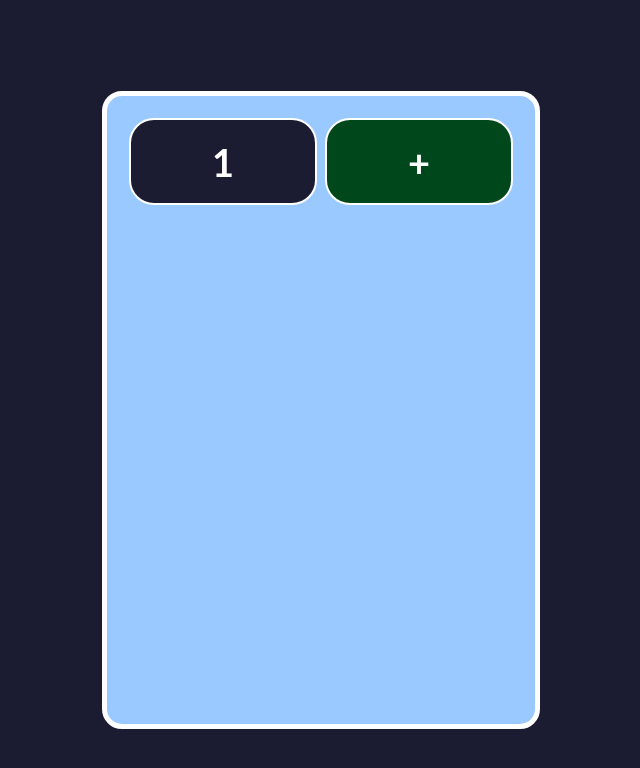
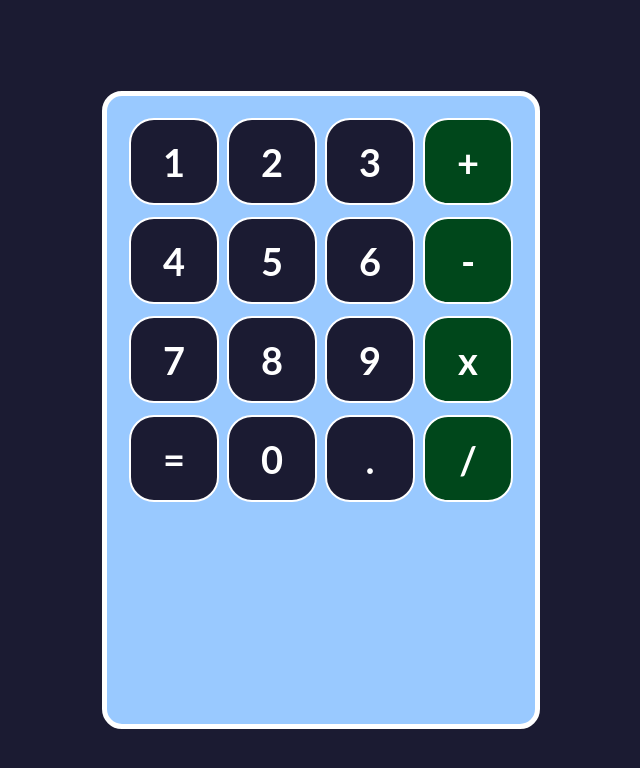
Before and after one commit to collajuan/React_freeCodeCamp, a React (Create React App) app in the folder calculadora/: page / in a window 1280 px wide. Shown: the top 768 px of the page, without its empty margins (319-959 px from the left). Built offline with nearby package versions, Linux system fonts and the light colour scheme.

Commit message:
componente_Pantalla

```diff
--- a/calculadora/src/App.js
+++ b/calculadora/src/App.js
@@ -10,11 +10,28 @@
       <div className='contenedor-calculadora'>
         <div className='fila'>
           <Boton>1</Boton>
+          <Boton>2</Boton>
+          <Boton>3</Boton>
           <Boton>+</Boton>
         </div>
-        <div className='fila'> </div>
-        <div className='fila'> </div>
-        <div className='fila'> </div>
+        <div className='fila'>
+          <Boton>4</Boton>
+          <Boton>5</Boton>
+          <Boton>6</Boton>
+          <Boton>-</Boton>
+        </div>
+        <div className='fila'>
+          <Boton>7</Boton>
+          <Boton>8</Boton>
+          <Boton>9</Boton>
+          <Boton>x</Boton>
+        </div>
+        <div className='fila'>
+          <Boton>=</Boton>
+          <Boton>0</Boton>
+          <Boton>.</Boton>
+          <Boton>/</Boton>
+        </div>
         <div className='fila'> </div>
       </div>
     </div>
--- a/calculadora/src/stylesheets/Boton.css
+++ b/calculadora/src/stylesheets/Boton.css
@@ -18,3 +18,11 @@
 .operador {
     background-color: #00471b;
 }
+
+.boton-contenedor:hover {
+    background-color: #5a01a7;
+}
+
+.operador:hover {
+    background-color: #ff6600;
+}
```
Also changed, not shown: calculadora/src/componentes/Pantalla.js (added, +9 -0 lines).
